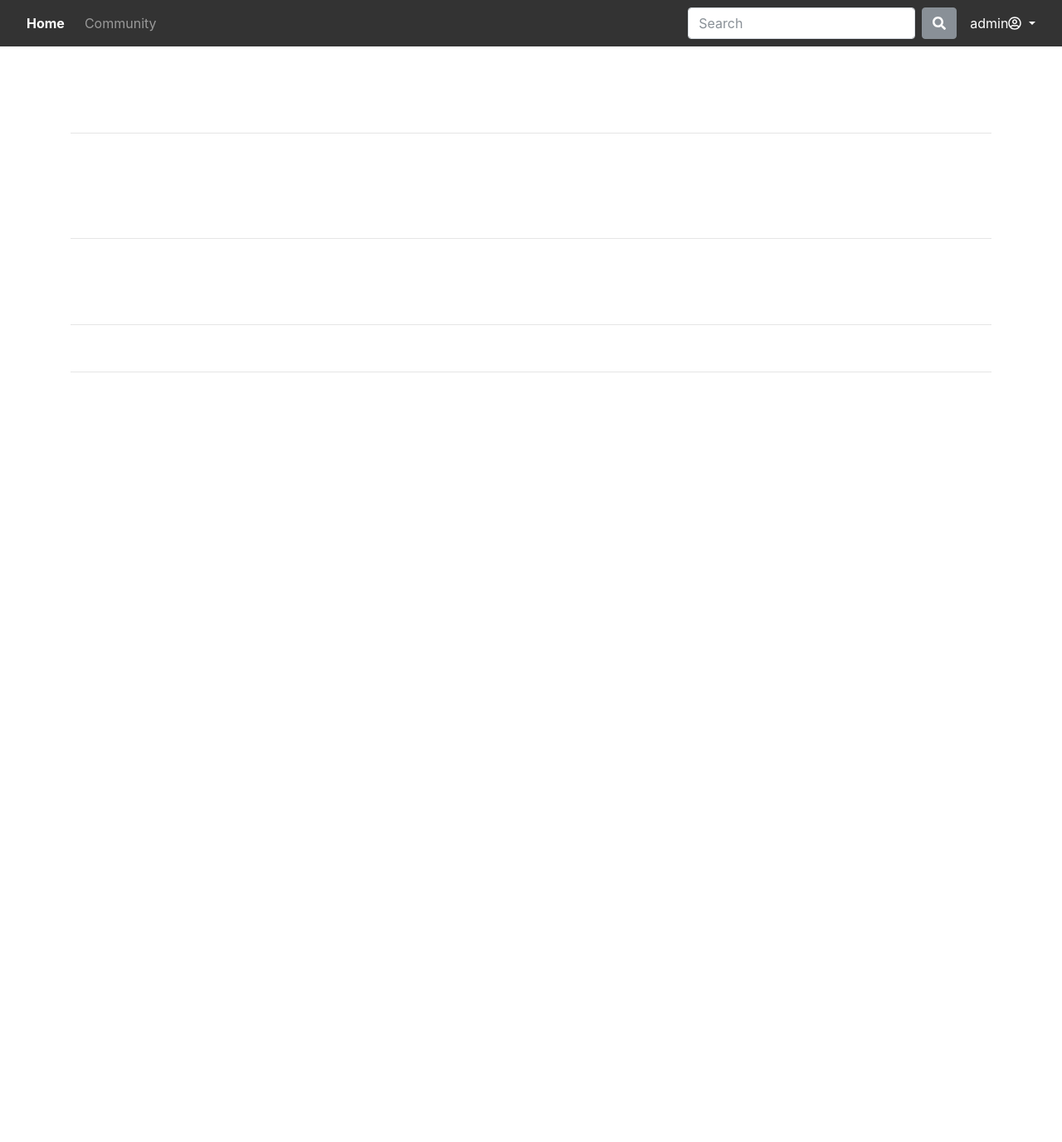
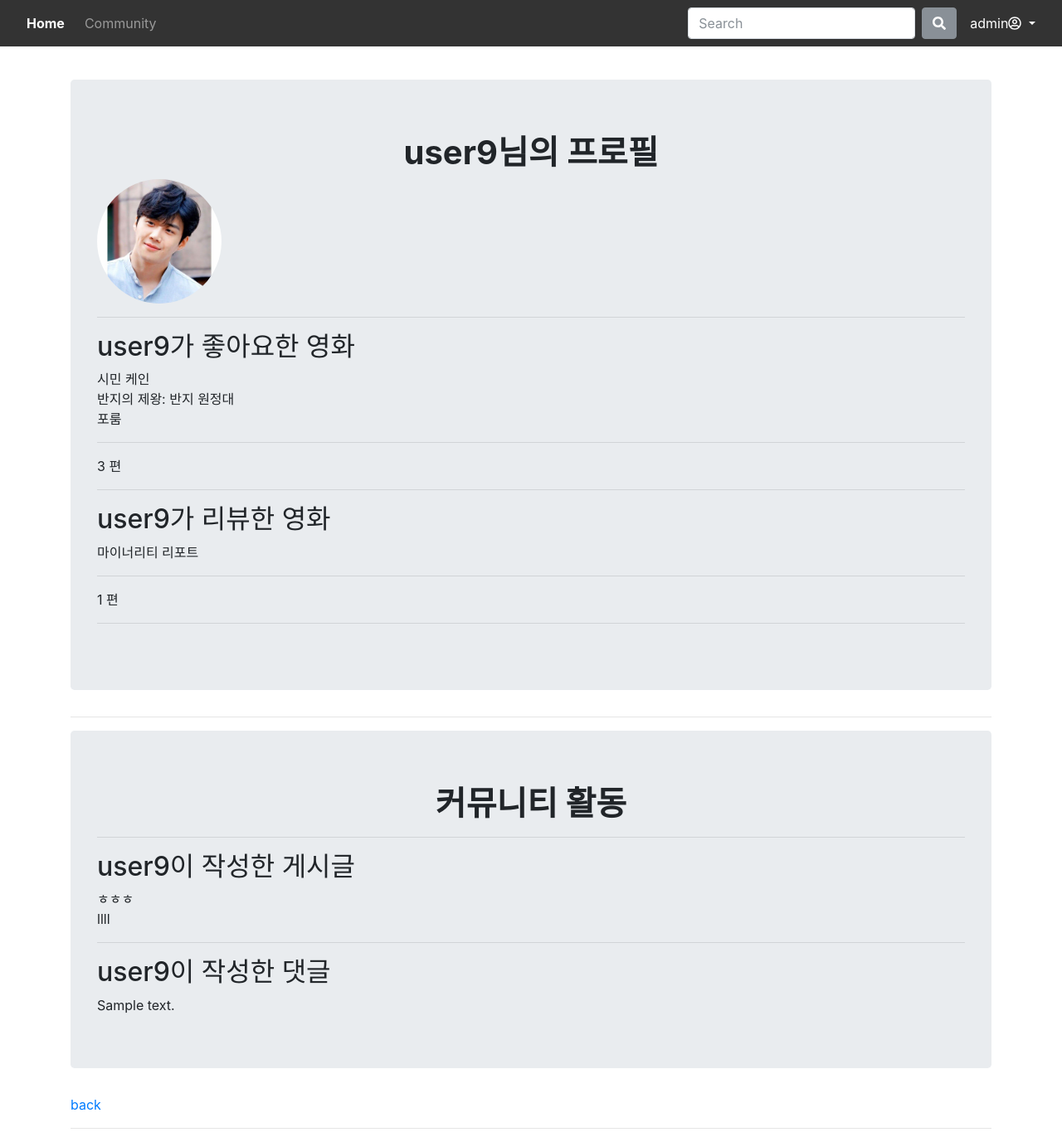
Before and after one commit to NoJeong/JUJEONGBURI, a Django app: a page that uses final_pjt/templates/base.html in a window 1280 px wide. Shown: the whole page at 83% size. Before the commit the page ends 449 px from the top, so only its background shows below. Run offline with Django 3.2, Linux system fonts and the light colour scheme; a user stored in the database is signed in; data comes from the database, SQL or seed files in the repository; both versions use the stored data as it was after the commit; tables that the repository leaves empty hold one stand-in row (values such as "Sample post"); some libraries are stand-ins or nearby versions.

Commit message:
1124 profile made

```diff
--- a/accounts/templates/accounts/profile.html
+++ b/accounts/templates/accounts/profile.html
@@ -1,10 +1,37 @@
 {% extends 'base.html' %}
 
 {% block content %}
-<h1 class="text-center">{{ person.username }}님의 프로필</h1>
+{% load static %}
+<div class="jumbotron">
+  <h1 class="text-center"><strong>{{ person.username }}님의 프로필</strong></h1>
+  <img class="img" src="{% static '/ssunho.jpg'%}" class="rounded float-left">
 
   <hr>
+  <h2>{{ person.username }}가 좋아요한 영화</h2>
+  {% for article in person.like_movies.all %}
+    <div>{{ article.title }}</div>
+  {% empty%}
+    <div>좋아요한 영화가 없습니다.</div>
+  {% endfor %}
+  <hr>
+  {{ person.like_movies.all|length }} 편
+  <hr>
+  <h2>{{ person.username }}가 리뷰한 영화</h2>
+  {% for review in person.review_set.all %}
+    <div>{{ review.movie.title }}</div>
+  {% empty%}
+    <div>리뷰한 영화가 없습니다.</div>
+  {% endfor %}
+  <hr>
+  {{ person.review_set.all|length }} 편
+  <hr>
 
+</div>
+
+<hr>
+<div class="jumbotron">
+  <h1 class="text-center"><strong>커뮤니티 활동</strong></h1>
+  <hr>
   <h2>{{ person.username }}이 작성한 게시글</h2>
   {% for article in person.article_set.all %}
     <div>{{ article.title }}</div>
@@ -20,17 +47,15 @@
     {% empty %}
     <div> 작성한 댓글이 없습니다. </div>
   {% endfor %}
-
-
-<hr>
-
+</div>
 <a href="{% url 'community:index' %}">back</a>
 
 <hr>
 
 <style>
-  h1, h2, a, div {
-    color: white;
+  .img {
+  border-radius: 50%;
+  width: 150px;
 }
 </style>
 {% endblock  %}
--- a/final_pjt/templates/base.html
+++ b/final_pjt/templates/base.html
@@ -5,7 +5,7 @@
   <meta name="viewport" content="width=device-width, initial-scale=1.0">
   <title>Document</title>
   <script defer src="https://use.fontawesome.com/releases/v5.15.1/js/all.js" integrity="sha384-9/D4ECZvKMVEJ9Bhr3ZnUAF+Ahlagp1cyPC7h5yDlZdXs4DQ/vRftzfd+2uFUuqS" crossorigin="anonymous"></script>
-
+  {% load static %}
   <link rel="stylesheet" href="https://stackpath.bootstrapcdn.com/bootstrap/4.5.2/css/bootstrap.min.css" integrity="sha384-JcKb8q3iqJ61gNV9KGb8thSsNjpSL0n8PARn9HuZOnIxN0hoP+VmmDGMN5t9UJ0Z" crossorigin="anonymous">
   <style>
 
```
Also changed, not shown: accounts/static/ssunho.jpg (added), db.sqlite3, 1 other file. Lines whose indentation alone changed are shown as unchanged.
